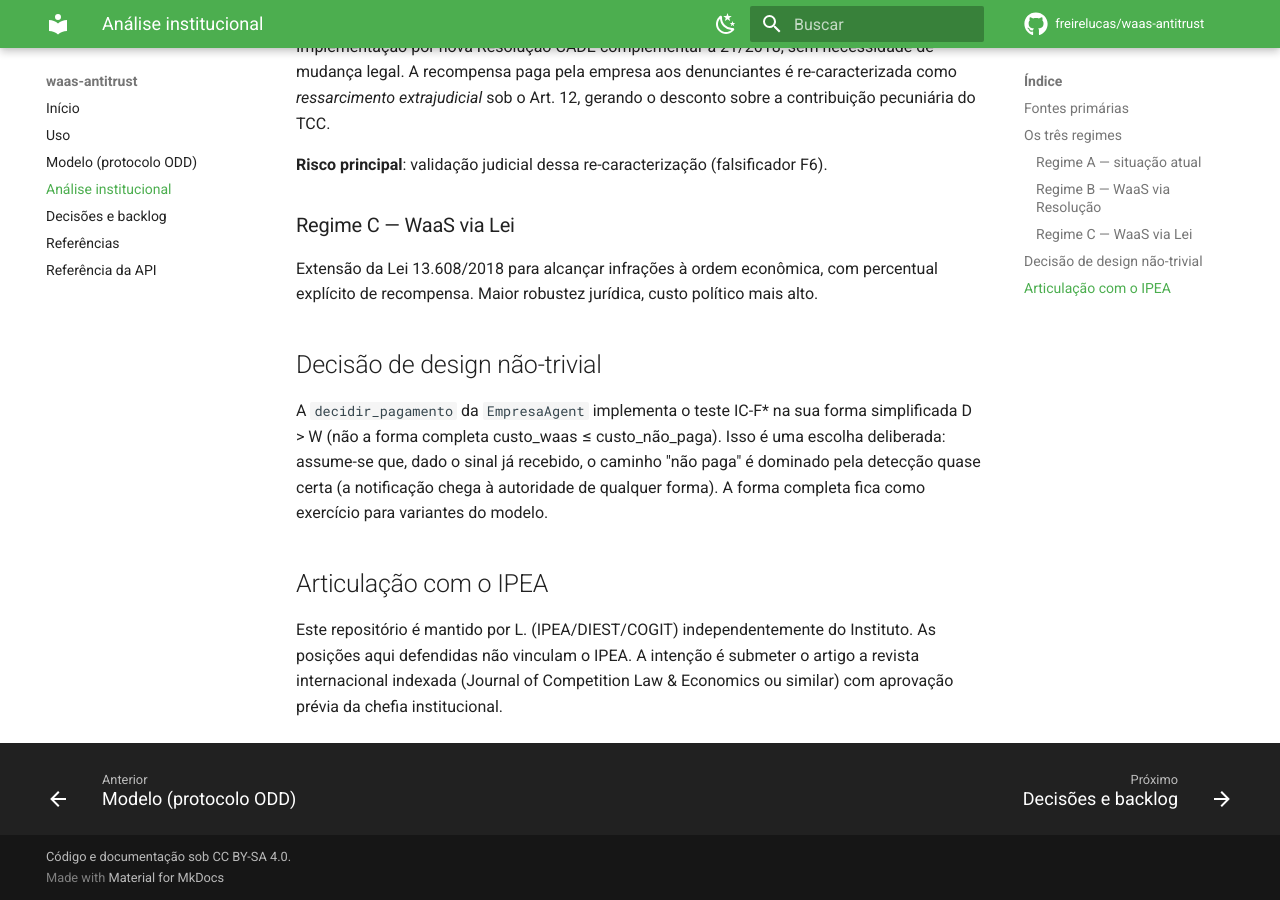
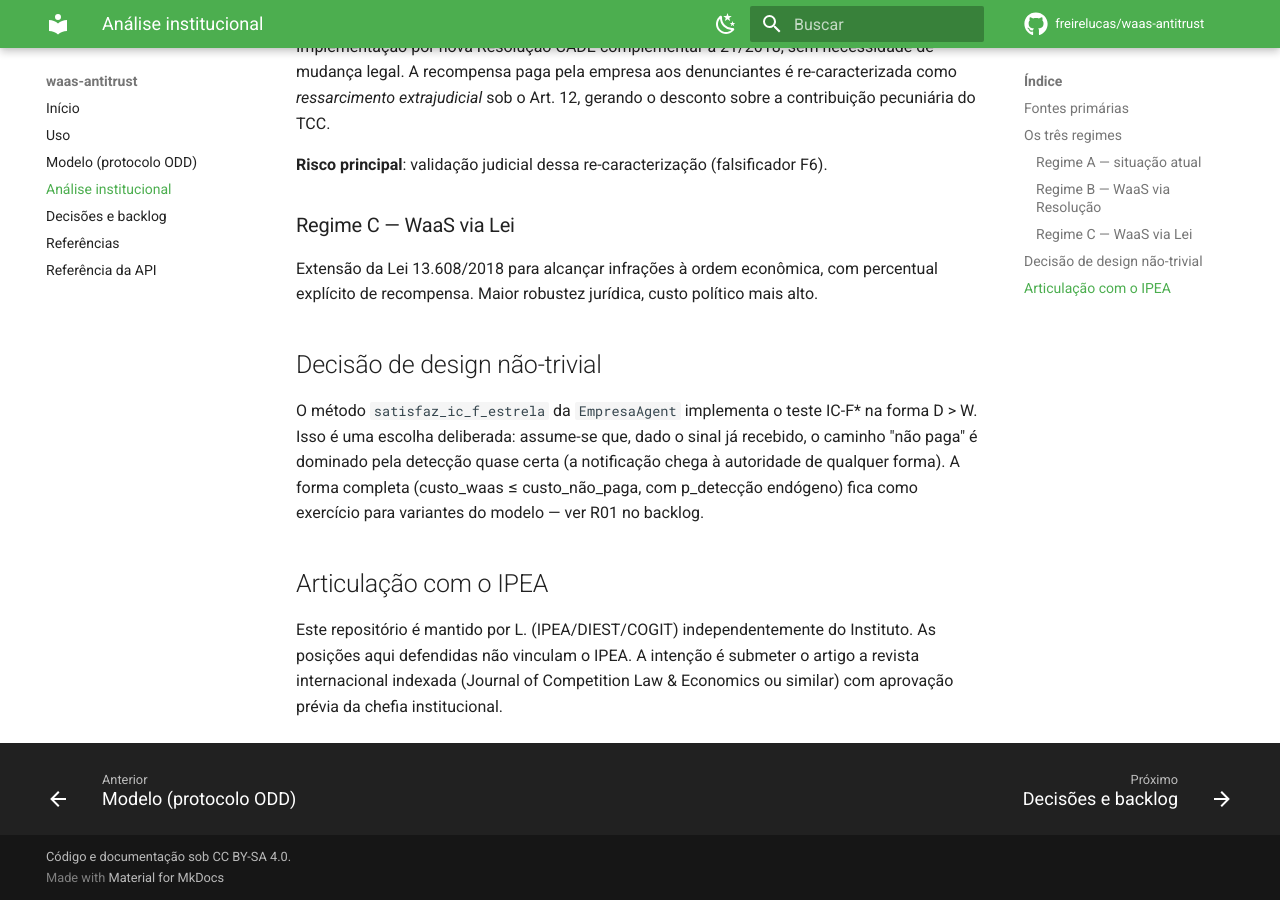
Before and after one commit to freirelucas/waas-antitrust, an MkDocs documentation site: the page built from docs/INSTITUTIONAL.md, in a window 1280 px wide and 900 px high, scrolled down 962 px. Built offline with MkDocs 1.6.1 and Material for MkDocs 9.7.7, drawn with Linux system fonts in a browser that asks for light colours; comment, search, counter and statistics services are not loaded.

Commit message:
feat: paper — rascunho das seções estáveis, figuras reais e build (W4)
W4 (paper: infraestrutura + rascunho):
- main.tex: redige a Introdução e a seção "O mecanismo WaaS", ancoradas em
  refs.bib e nas fontes jurídicas primárias (Art. 12 da Res. 21/2018, Art. 85 da
  Lei 12.529/2011, Lei 13.608/2018). Insere as duas figuras reais (inversão da
  utilidade e diagrama de fase). Proposições 2–3 marcadas como conjecturas (ver
  R01–R06); citações ainda não verificáveis marcadas com % TODO (não inventadas).
- .github/workflows/paper.yml: gera figuras (PDF) + compila com Tectonic + publica
  paper/main.pdf como artifact. Verificado localmente (compila, figuras embutidas,
  bibliografia resolvida).
- INSTITUTIONAL.md: corrige referência decidir_pagamento -> satisfaz_ic_f_estrela.
- .gitignore: ignora figuras geradas do paper.

https://claude.ai/code/session_01ByizTteHxPuaQe6zw4ezDW

```diff
--- a/docs/INSTITUTIONAL.md
+++ b/docs/INSTITUTIONAL.md
@@ -32,7 +32,7 @@ Extensão da Lei 13.608/2018 para alcançar infrações à ordem econômica, com
 
 ## Decisão de design não-trivial
 
-A `decidir_pagamento` da `EmpresaAgent` implementa o teste IC-F* na sua forma simplificada D > W (não a forma completa custo_waas ≤ custo_não_paga). Isso é uma escolha deliberada: assume-se que, dado o sinal já recebido, o caminho "não paga" é dominado pela detecção quase certa (a notificação chega à autoridade de qualquer forma). A forma completa fica como exercício para variantes do modelo.
+O método `satisfaz_ic_f_estrela` da `EmpresaAgent` implementa o teste IC-F* na forma D > W. Isso é uma escolha deliberada: assume-se que, dado o sinal já recebido, o caminho "não paga" é dominado pela detecção quase certa (a notificação chega à autoridade de qualquer forma). A forma completa (custo_waas ≤ custo_não_paga, com p_detecção endógeno) fica como exercício para variantes do modelo — ver R01 no backlog.
 
 ## Articulação com o IPEA
 
```
Also changed, not shown: 3 other files.
